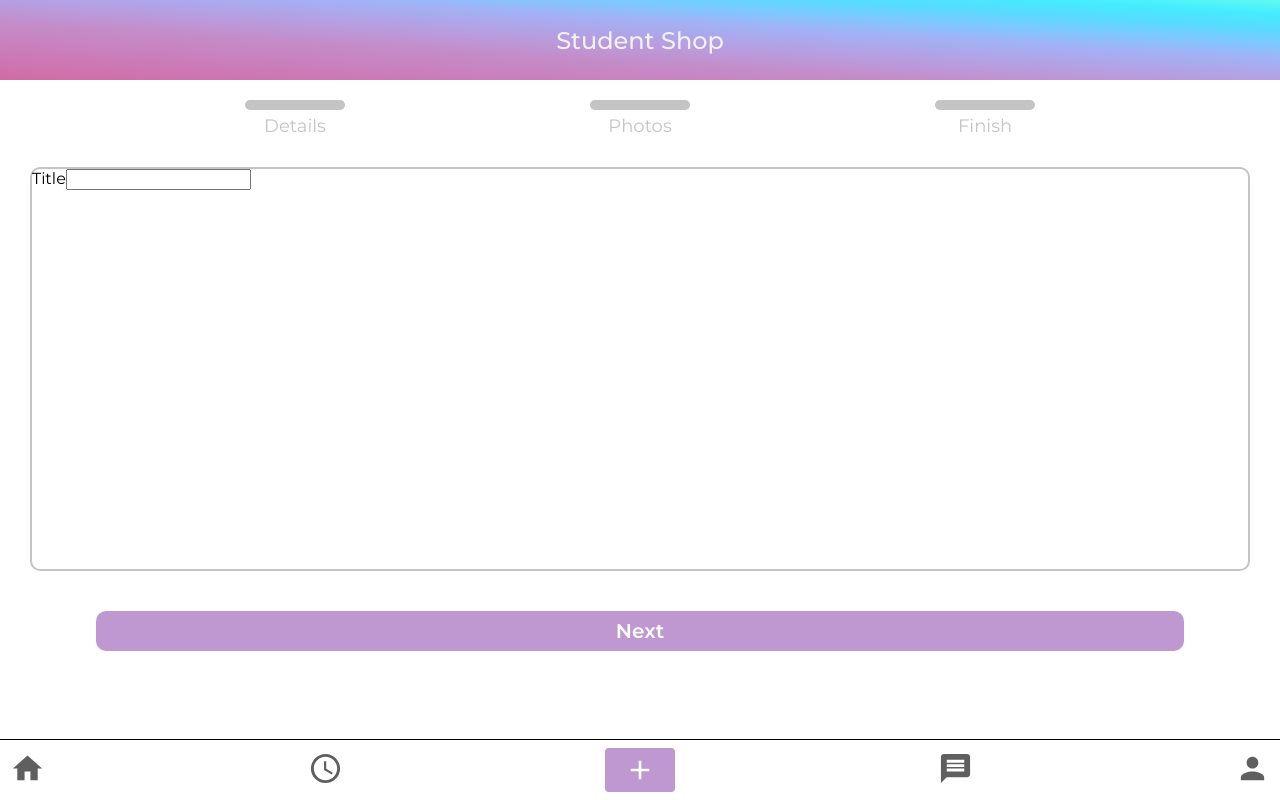
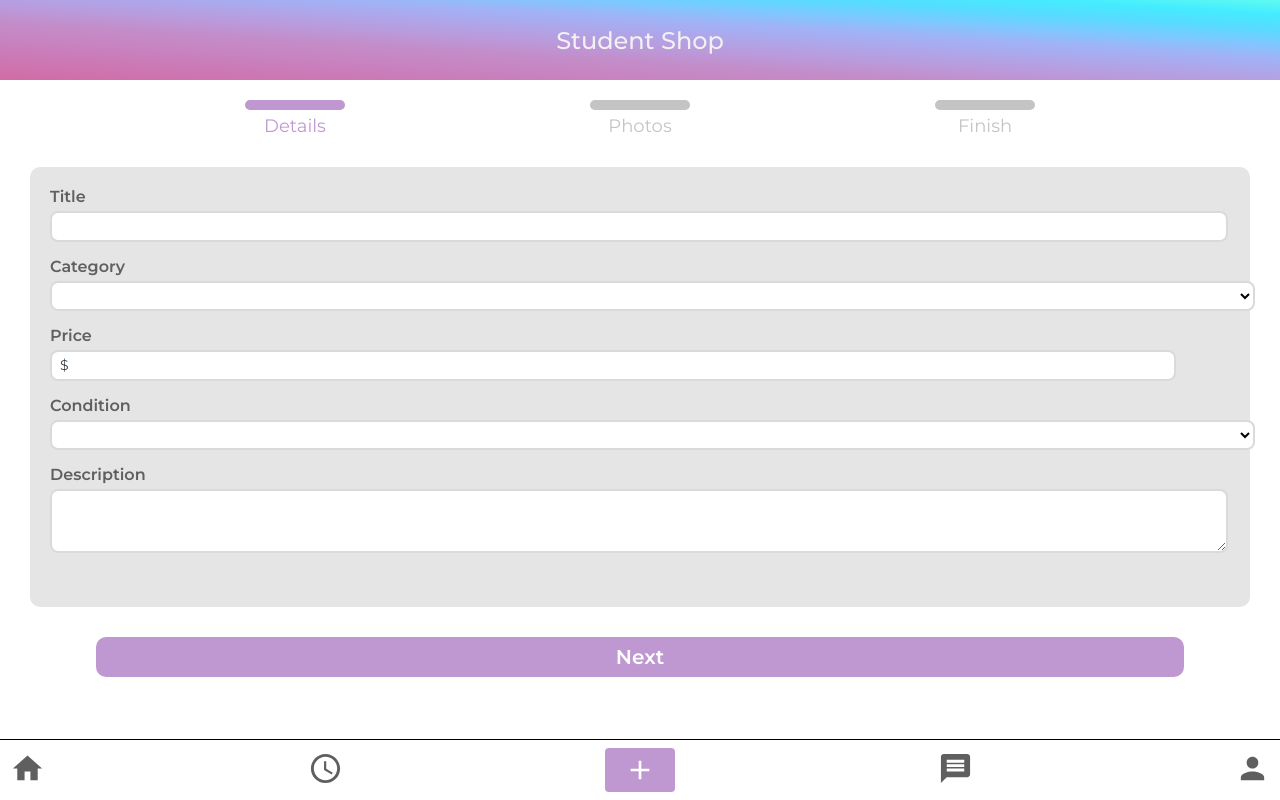
Before and after one commit to khuynh09/student-shop, a React (Create React App) app: page /listing/new in a window 1280 px wide. Built offline with nearby package versions, Linux system fonts and the light colour scheme.

Commit message:
Added styling for details

```diff
--- a/src/components/CreateListing.jsx
+++ b/src/components/CreateListing.jsx
@@ -27,18 +27,26 @@ const Styles = styled.div`
         font-size: 18px;
     }
 
+    #details-bar {
+        background-color: #bf98d1;
+    }
+
+    #details-text {
+        color: #bf98d1;
+    }
+
     .form-container {
         margin: 30px;
         border-radius: 10px;
-        border: 2px solid #C4C4C4;
-        height: 50vh;
+        background-color: #E5E5E5;
+        height: 55vh;
     }
 
     .next-button {
         width: 85vw;
         margin: 0 auto;
         display: block;
-        margin-top: 40px;
+        margin-top: 30px;
         height: 40px;
         border-radius: 10px;
         border: none;
@@ -48,37 +56,172 @@ const Styles = styled.div`
         font-weight: 600;
         font-family: Montserrat;
     }
+
+    .form-label {
+        color: #5F5F5F;
+        font-size: 16px;
+        font-weight: 600;
+        display: block;
+        margin-bottom: 5px;
+    }
+
+    .title-input {
+        border: 2px solid #DADADA;
+        border-radius: 8px;
+        height: 25px;
+        width: 100%;
+    }
+
+    .form-group {
+        margin-left: 20px;
+        margin-right: 30px;
+        padding-top: 20px;
+    }
+
+    .form-item {
+        margin-bottom: 15px;
+    }
+
+    .category-dropdown {
+        border: 2px solid #DADADA;
+        border-radius: 8px;
+        height: 30px;
+        width: 103%;
+        background-color: white;
+    }
+
+    .input-symbol-dollar {
+        position: relative;
+        display: block;
+    }
+
+    .input-symbol-dollar:after {
+        color: #37424a !important;
+        content: "$";
+        font-size: 14px !important;
+        font-weight: 400;
+        position: absolute;
+        display: block;
+        height: 100%;
+        top: 3px;
+        left: 10px;
+        line-height: 25px;
+    }
+
+    .price-input {
+        border: 2px solid #DADADA;
+        border-radius: 8px;
+        width: 94%;
+        height: 25px !important;
+        padding-left: 20px !important;
+        display: inline-block !important;
+    }
+
+    .description-input {
+        border: 2px solid #DADADA;
+        border-radius: 8px;
+        height: 7vh;
+        width: 100%;
+    }
 `;
+
 const CreateListing = ({history, location, match}) => {
+    const [currentStatus, setCurrentStatus] = useState('details');
+    let pageContent = "";
+
+    const handleNext = (e) => {
+        if (currentStatus === 'details') {
+            document.getElementById('photos-bar').style.backgroundColor = '#bf98d1';
+            document.getElementById('photos-text').style.color = '#bf98d1';
+            setCurrentStatus('photos');
+        } else if (currentStatus === 'photos') {
+            document.getElementById('finish-bar').style.backgroundColor = '#bf98d1';
+            document.getElementById('finish-text').style.color = '#bf98d1';
+            setCurrentStatus('finish');
+        }
+    }
+
+    if (currentStatus === 'details') {
+        pageContent = (
+            <div className="form-container">
+                <form className="form-group">
+                    <div className="form-item">
+                        <label className="form-label">Title</label>
+                        <input
+                            className="title-input"
+                            type="text"
+                        />
+                    </div>
+                    <div className="form-item">
+                        <label className="form-label">Category</label>
+                        <select className="category-dropdown">
+                            <option value="default"></option>
+                            <option value="books">Books</option>
+                            <option value="furniture">Furniture</option>
+                            <option value="clothing">Clothing</option>
+                            <option value="electronics">Electronics</option>
+                        </select>
+                    </div>
+                    <div className="form-item">
+                        <label className="form-label">Price</label>
+                        <span className="input-symbol-dollar">
+                            <input
+                                className="price-input"
+                                type="number"
+                                min="0.00"
+                                max="10000.00"
+                                step="0.01"
+                            />
+                        </span>
+                    </div>
+                    <div className="form-item">
+                        <label className="form-label">Condition</label>
+                        <select className="category-dropdown">
+                            <option value="default"></option>
+                            <option value="New">New</option>
+                            <option value="Used">Used</option>
+                        </select>
+                    </div>
+                    <div className="form-item">
+                        <label className="form-label">Description</label>
+                        <textarea
+                            className="description-input"
+                        />
+                    </div>
+                </form>
+            </div>
+        );
+    } else if (currentStatus === 'photos') {
+        pageContent = (
+            <div>Photos</div>
+        );
+    } else if (currentStatus === 'finish') {
+        pageContent = (
+            <div>Finish</div>
+        );
+    }
+
     return (
         <Styles>
         <div className="page-container">
             <div className="status-container">
                 <div className="details">
-                    <div className="bar"></div>
-                    <div className="status-text">Details</div>
+                    <div className="bar" id="details-bar"></div>
+                    <div className="status-text" id="details-text">Details</div>
                 </div>
                 <div className="photos">
-                    <div className="bar"></div>
-                    <div className="status-text">Photos</div>
+                    <div className="bar" id="photos-bar"></div>
+                    <div className="status-text" id="photos-text">Photos</div>
                 </div>
                 <div className="finish">
-                    <div className="bar"></div>
-                    <div className="status-text">Finish</div>
+                    <div className="bar" id="finish-bar"></div>
+                    <div className="status-text" id="finish-text">Finish</div>
                 </div>
             </div>
 
-            <div className="form-container">
-                <form>
-                    <label className="form-label">Title</label>
-                    <input
-                        className="form-input"
-                        type="text"
-                    />
-                </form>
-            </div>
+            {pageContent}
 
-            <button className="next-button">Next</button>
+            <button className="next-button" onClick={handleNext}>Next</button>
         </div>
         </Styles>
     );
```
Also changed, not shown: 1 other file (tests, documents, lock files or other folders).
